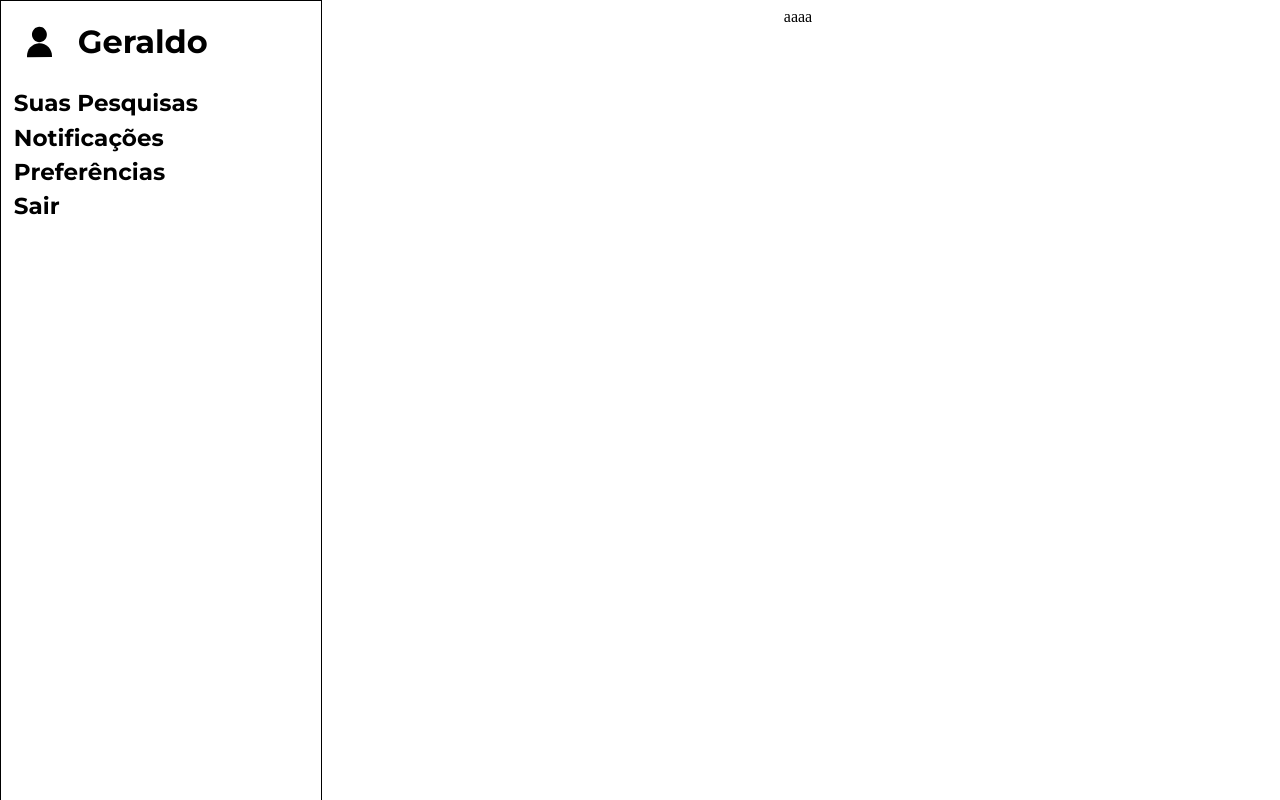
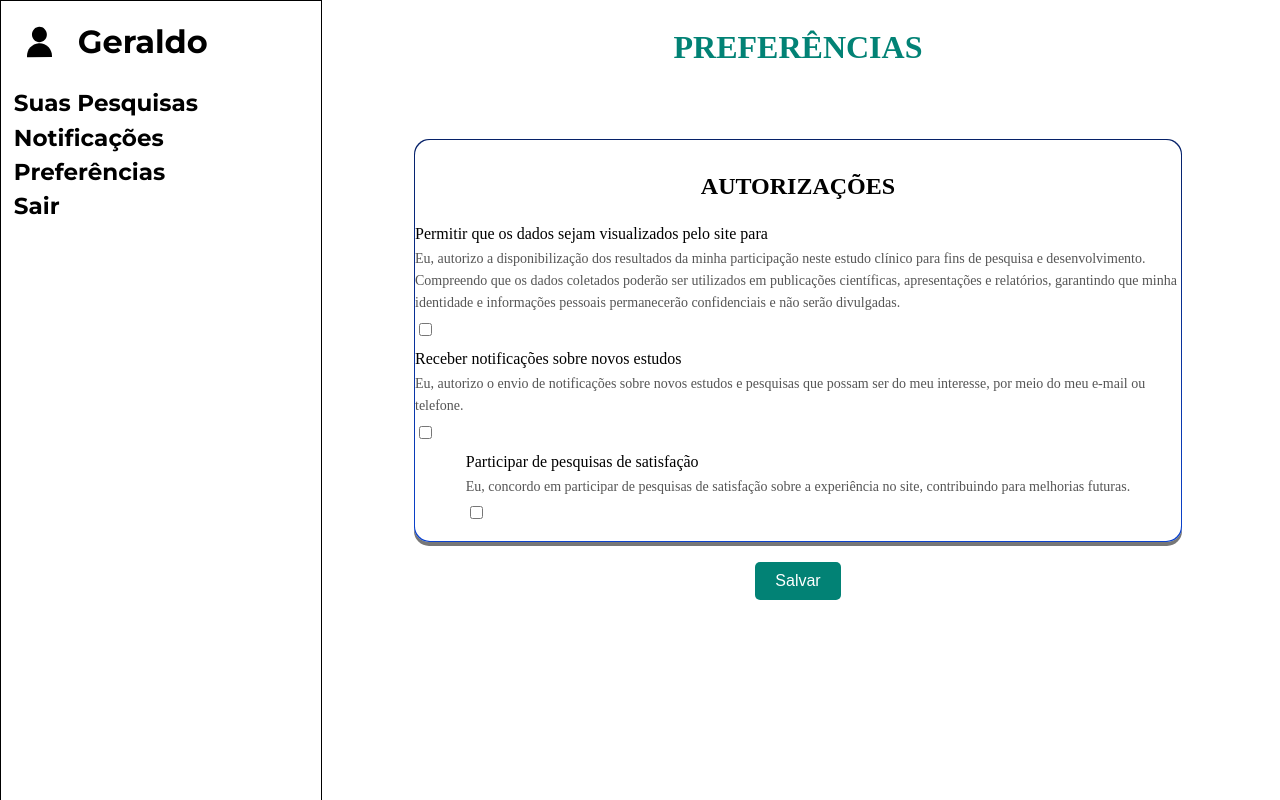
Before and after one commit to andrefilipe1310/inovamed-, a React (Vite) app in the folder frontend/vite/: page /paciente/preferencias in a window 1280 px wide. Built offline with nearby package versions, Linux system fonts and the light colour scheme.

Commit message:
Update preferencias.tsx

```diff
--- a/frontend/vite/src/pages/Paciente/preferencias.tsx
+++ b/frontend/vite/src/pages/Paciente/preferencias.tsx
@@ -1,16 +1,71 @@
+import Navbar from '../../components/Navbar';
 
-import Navbar from '../../components/Navbar'
+interface Preferencias {
+    titulo: string | JSX.Element;
+    desc: string;
+}
 
+const preferencias: Preferencias[] = [
+    {
+        titulo: "Permitir que os dados sejam visualizados pelo site para",
+        desc: "Eu, autorizo a disponibilização dos resultados da minha participação neste estudo clínico para fins de pesquisa e desenvolvimento. " +
+              "Compreendo que os dados coletados poderão ser utilizados em publicações científicas, apresentações e relatórios, garantindo que minha identidade " +
+              "e informações pessoais permanecerão confidenciais e não serão divulgadas.",
+    },
+    {
+        titulo: "Receber notificações sobre novos estudos",
+        desc: "Eu, autorizo o envio de notificações sobre novos estudos e pesquisas que possam ser do meu interesse, por meio do meu e-mail ou telefone.",
+    },
+    {
+        titulo: "Participar de pesquisas de satisfação",
+        desc: "Eu, concordo em participar de pesquisas de satisfação sobre a experiência no site, contribuindo para melhorias futuras.",
+    },
+];
 
-export default function PacPreferencias(){
-    return(
+export default function PacPreferencias() {
+    const handleSave = () => {
+        console.log("Preferências salvas!");
+    };
+
+    return (
         <>
-            <Navbar/>
-                <div className='container-page'>
-                    <div>
-                        aaaa
+            <Navbar />
+
+            <div className='container-page'>
+                <h1 className="h1notificacaopac" style={{ color: '#028275' }}>PREFERÊNCIAS</h1>
+                <div className='card-border'>
+                    <div className="container-card">
+                        <h2>AUTORIZAÇÕES</h2>
+                        {preferencias.map((info, index) => (
+                            <div key={index} className='pesq-detailpac' style={{ margin: '5px 0' }}>
+                                <p className='title-pesqpac' style={{ margin: 0 }}>{info.titulo}</p>
+                                <p className='desc-pesqpac' style={{ lineHeight: '1.6', fontSize: '14px', color: '#555', margin: '5px 0' }}>
+                                    {info.desc}
+                                </p>
+                                <label>
+                                    <input type="checkbox" />
+                                </label>
+                            </div>
+                        ))}
                     </div>
                 </div>
+                <div style={{ textAlign: 'center', marginTop: '20px' }}>
+                    <button
+                        onClick={handleSave}
+                        style={{
+                            padding: '10px 20px',
+                            backgroundColor: '#028275',
+                            color: 'white',
+                            border: 'none',
+                            borderRadius: '5px',
+                            cursor: 'pointer',
+                            fontSize: '16px',
+                        }}
+                    >
+                        Salvar
+                    </button>
+                </div>
+            </div>
         </>
-    )
+    );
 }
```
